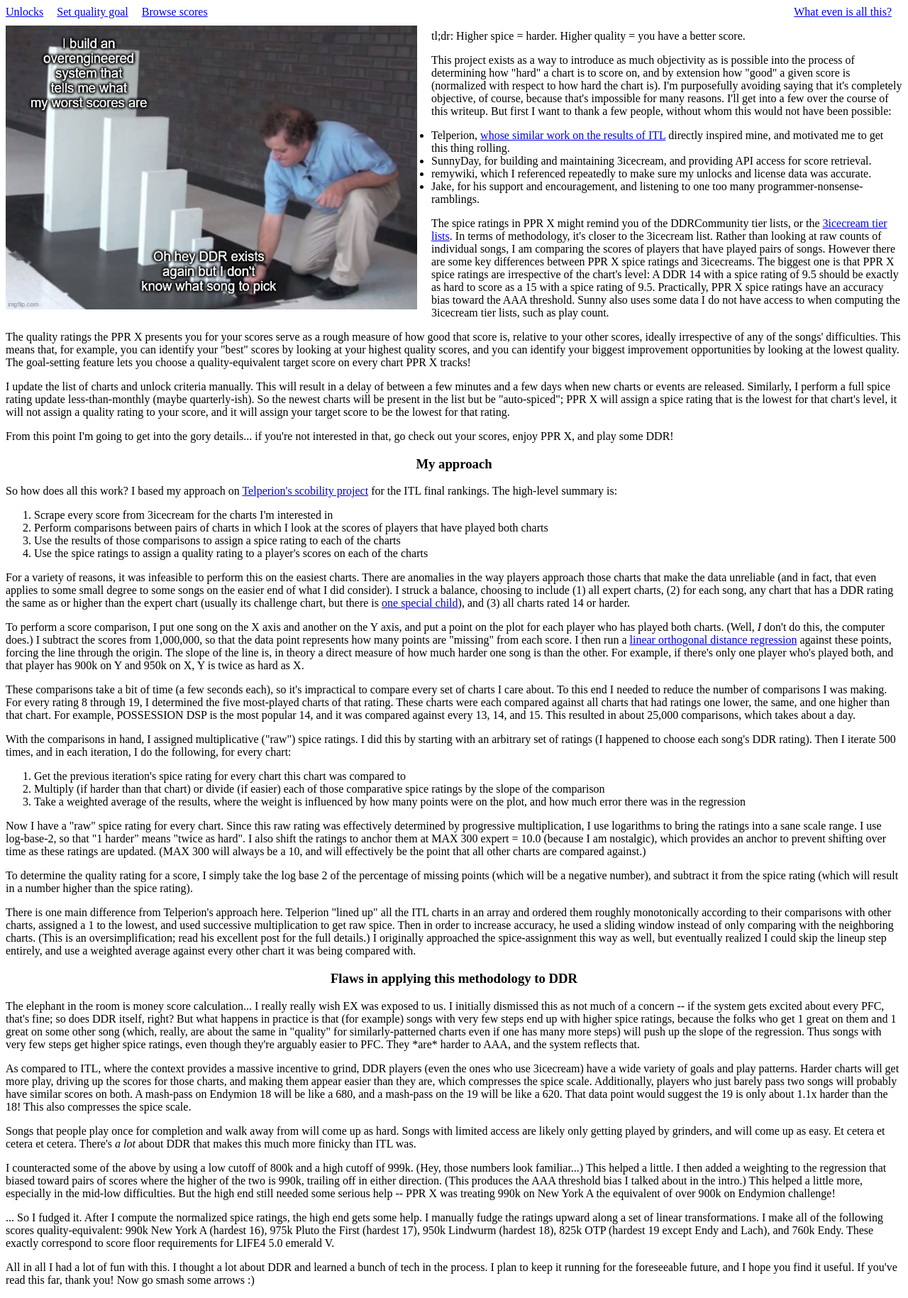
After one commit to rrwoods/pprx, a Django app: page /scorebrowser/hello in a window 1280 px wide. The commit adds this page. Shown: the whole page at 71% size. Run offline with Django 3.2, Linux system fonts and the light colour scheme; parts of the project's set-up code (start-up, migrations or seed data) failed here and were passed over.

Commit message:
Hello dot html

```diff
--- a/pprxweb/scorebrowser/static/styles.css
+++ b/pprxweb/scorebrowser/static/styles.css
@@ -1,13 +1,18 @@
 .navbar-main {
 	margin-bottom: 10px;
+}
+
+.navbar-extra {
+	float: right;
 }
 
 .navbar-link {
 	padding-right: 15px;
 }
 
-.visibility-options {
-	padding-right: 15px;
+.floating-image {
+	float: left;
+	padding: 0 20px 20px 0;
 }
 
 .inline-form {
--- a/pprxweb/scorebrowser/templates/scorebrowser/base.html
+++ b/pprxweb/scorebrowser/templates/scorebrowser/base.html
@@ -10,9 +10,14 @@
 	</head>
 	<body>
 		<div class="navbar-main">
-			<span class="navbar-link"><a href="{% url 'unlocks' %}">Unlocks</a></span>
-			<span class="navbar-link"><a href="{% url 'goals' %}">Set quality goal</a></span>
-			<span class="navbar-link"><a href="{% url 'scores' %}">Browse scores</a></span>
+			<span class>
+				<span class="navbar-link"><a href="{% url 'unlocks' %}">Unlocks</a></span>
+				<span class="navbar-link"><a href="{% url 'goals' %}">Set quality goal</a></span>
+				<span class="navbar-link"><a href="{% url 'scores' %}">Browse scores</a></span>
+			</span>
+			<span class="navbar-extra">
+				<span class="navbar-link"><a href="{% url 'hello' %}">What even is all this?</a></span>
+			</span>
 		</div>
 		{% block content %}{% endblock %}
 	</body>
--- /dev/null
+++ b/pprxweb/scorebrowser/templates/scorebrowser/hello.html
@@ -0,0 +1,47 @@
+{% extends "scorebrowser/base.html" %}
+{% load static %}
+
+{% block content %}
+	<div class="floating-image"><img src="{% static 'meme.jpg' %}" width=580 height=400></div>
+	<div>
+		<p>tl;dr:  Higher spice = harder.  Higher quality = you have a better score.</p>
+		<p>This project exists as a way to introduce as much objectivity as is possible into the process of determining how "hard" a chart is to score on, and by extension how "good" a given score is (normalized with respect to how hard the chart is).  I'm purposefully avoiding saying that it's completely objective, of course, because that's impossible for many reasons.  I'll get into a few over the course of this writeup.  But first I want to thank a few people, without whom this would not have been possible:</p>
+		<ul>
+			<li>Telperion, <a href="https://telp.work/2022/08/01/scobility/">whose similar work on the results of ITL</a> directly inspired mine, and motivated me to get this thing rolling.</li>
+			<li>SunnyDay, for building and maintaining 3icecream, and providing API access for score retrieval.</li>
+			<li>remywiki, which I referenced repeatedly to make sure my unlocks and license data was accurate.</li>
+			<li>Jake, for his support and encouragement, and listening to one too many programmer-nonsense-ramblings.</li>
+		</ul>
+		<p>The spice ratings in PPR X might remind you of the DDRCommunity tier lists, or the <a href="https://3icecream.com/difficulty_list/15">3icecream tier lists</a>.  In terms of methodology, it's closer to the 3icecream list.  Rather than looking at raw counts of individual songs, I am comparing the scores of players that have played pairs of songs.  However there are some key differences between PPR X spice ratings and 3icecreams.  The biggest one is that PPR X spice ratings are irrespective of the chart's level:  A DDR 14 with a spice rating of 9.5 should be exactly as hard to score as a 15 with a spice rating of 9.5.  Practically, PPR X spice ratings have an accuracy bias toward the AAA threshold.  Sunny also uses some data I do not have access to when computing the 3icecream tier lists, such as play count.</p>
+		<p>The quality ratings the PPR X presents you for your scores serve as a rough measure of how good that score is, relative to your other scores, ideally irrespective of any of the songs' difficulties.  This means that, for example, you can identify your "best" scores by looking at your highest quality scores, and you can identify your biggest improvement opportunities by looking at the lowest quality.  The goal-setting feature lets you choose a quality-equivalent target score on every chart PPR X tracks!</p>
+		<p>I update the list of charts and unlock criteria manually.  This will result in a delay of between a few minutes and a few days when new charts or events are released.  Similarly, I perform a full spice rating update less-than-monthly (maybe quarterly-ish). So the newest charts will be present in the list but be "auto-spiced"; PPR X will assign a spice rating that is the lowest for that chart's level, it will not assign a quality rating to your score, and it will assign your target score to be the lowest for that rating.
+		<p>From this point I'm going to get into the gory details... if you're not interested in that, go check out your scores, enjoy PPR X, and play some DDR!</p>
+		<h3><center>My approach</center></h3>
+		<p>So how does all this work?  I based my approach on <a href="https://telp.work/2022/08/01/scobility/">Telperion's scobility project</a> for the ITL final rankings.  The high-level summary is:</p>
+		<ol>
+			<li>Scrape every score from 3icecream for the charts I'm interested in</li>
+			<li>Perform comparisons between pairs of charts in which I look at the scores of players that have played both charts</li>
+			<li>Use the results of those comparisons to assign a spice rating to each of the charts</li>
+			<li>Use the spice ratings to assign a quality rating to a player's scores on each of the charts</li>
+		</ol>
+		<p>For a variety of reasons, it was infeasible to perform this on the easiest charts.  There are anomalies in the way players approach those charts that make the data unreliable (and in fact, that even applies to some small degree to some songs on the easier end of what I did consider).  I struck a balance, choosing to include (1) all expert charts, (2) for each song, any chart that has a DDR rating the same as or higher than the expert chart (usually its challenge chart, but there is <a href="https://3icecream.com/ddr/song_details/bq1O60D90Qbb6iPoi90Ii9olQOIO0Ib1">one special child</a>), and (3) all charts rated 14 or harder.</p>
+		<p>To perform a score comparison, I put one song on the X axis and another on the Y axis, and put a point on the plot for each player who has played both charts.  (Well, <i>I</i> don't do this, the computer does.)  I subtract the scores from 1,000,000, so that the data point represents how many points are "missing" from each score.  I then run a <a href="https://en.wikipedia.org/wiki/Deming_regression">linear orthogonal distance regression</a> against these points, forcing the line through the origin.  The slope of the line is, in theory a direct measure of how much harder one song is than the other.  For example, if there's only one player who's played both, and that player has 900k on Y and 950k on X, Y is twice as hard as X.</p>
+		<p>These comparisons take a bit of time (a few seconds each), so it's impractical to compare every set of charts I care about.  To this end I needed to reduce the number of comparisons I was making.  For every rating 8 through 19, I determined the five most-played charts of that rating.  These charts were each compared against all charts that had ratings one lower, the same, and one higher than that chart.  For example, POSSESSION DSP is the most popular 14, and it was compared against every 13, 14, and 15.  This resulted in about 25,000 comparisons, which takes about a day.</p>
+		<p>With the comparisons in hand, I assigned multiplicative ("raw") spice ratings.  I did this by starting with an arbitrary set of ratings (I happened to choose each song's DDR rating).  Then I iterate 500 times, and in each iteration, I do the following, for every chart:</p>
+		<ol>
+			<li>Get the previous iteration's spice rating for every chart this chart was compared to</li>
+			<li>Multiply (if harder than that chart) or divide (if easier) each of those comparative spice ratings by the slope of the comparison</li>
+			<li>Take a weighted average of the results, where the weight is influenced by how many points were on the plot, and how much error there was in the regression</li>
+		</ol>
+		<p>Now I have a "raw" spice rating for every chart.  Since this raw rating was effectively determined by progressive multiplication, I use logarithms to bring the ratings into a sane scale range.  I use log-base-2, so that "1 harder" means "twice as hard".  I also shift the ratings to anchor them at MAX 300 expert = 10.0 (because I am nostalgic), which provides an anchor to prevent shifting over time as these ratings are updated.  (MAX 300 will always be a 10, and will effectively be the point that all other charts are compared against.)</p>
+		<p>To determine the quality rating for a score, I simply take the log base 2 of the percentage of missing points (which will be a negative number), and subtract it from the spice rating (which will result in a number higher than the spice rating).</p>
+		<p>There is one main difference from Telperion's approach here.  Telperion "lined up" all the ITL charts in an array and ordered them roughly monotonically according to their comparisons with other charts, assigned a 1 to the lowest, and used successive multiplication to get raw spice.  Then in order to increase accuracy, he used a sliding window instead of only comparing with the neighboring charts.  (This is an oversimplification; read his excellent post for the full details.)  I originally approached the spice-assignment this way as well, but eventually realized I could skip the lineup step entirely, and use a weighted average against every other chart it was being compared with.</p>
+		<h3><center>Flaws in applying this methodology to DDR</center></h3>
+		<p>The elephant in the room is money score calculation... I really really wish EX was exposed to us.  I initially dismissed this as not much of a concern -- if the system gets excited about every PFC, that's fine; so does DDR itself, right?  But what happens in practice is that (for example) songs with very few steps end up with higher spice ratings, because the folks who get 1 great on them and 1 great on some other song (which, really, are about the same in "quality" for similarly-patterned charts even if one has many more steps) will push up the slope of the regression.  Thus songs with very few steps get higher spice ratings, even though they're arguably easier to PFC.  They *are* harder to AAA, and the system reflects that.</p>
+		<p>As compared to ITL, where the context provides a massive incentive to grind, DDR players (even the ones who use 3icecream) have a wide variety of goals and play patterns.  Harder charts will get more play, driving up the scores for those charts, and making them appear easier than they are, which compresses the spice scale.  Additionally, players who just barely pass two songs will probably have similar scores on both.  A mash-pass on Endymion 18 will be like a 680, and a mash-pass on the 19 will be like a 620.  That data point would suggest the 19 is only about 1.1x harder than the 18!  This also compresses the spice scale.</p>
+		<p>Songs that people play once for completion and walk away from will come up as hard.  Songs with limited access are likely only getting played by grinders, and will come up as easy.  Et cetera et cetera et cetera.  There's <i>a lot</i> about DDR that makes this much more finicky than ITL was.</p>
+		<p>I counteracted some of the above by using a low cutoff of 800k and a high cutoff of 999k.  (Hey, those numbers look familiar...)  This helped a little.  I then added a weighting to the regression that biased toward pairs of scores where the higher of the two is 990k, trailing off in either direction.  (This produces the AAA threshold bias I talked about in the intro.)  This helped a little more, especially in the mid-low difficulties.  But the high end still needed some serious help -- PPR X was treating 990k on New York A the equivalent of over 900k on Endymion challenge!</p>
+		<p>... So I fudged it.  After I compute the normalized spice ratings, the high end gets some help.  I manually fudge the ratings upward along a set of linear transformations.  I make all of the following scores quality-equivalent:  990k New York A (hardest 16), 975k Pluto the First (hardest 17), 950k Lindwurm (hardest 18), 825k OTP (hardest 19 except Endy and Lach), and 760k Endy.  These exactly correspond to score floor requirements for LIFE4 5.0 emerald V.</p>
+		<p>All in all I had a lot of fun with this.  I thought a lot about DDR and learned a bunch of tech in the process.  I plan to keep it running for the foreseeable future, and I hope you find it useful.  If you've read this far, thank you!  Now go smash some arrows :)</p>
+	</div>
+{% endblock %}
--- a/pprxweb/scorebrowser/urls.py
+++ b/pprxweb/scorebrowser/urls.py
@@ -10,4 +10,6 @@ urlpatterns = [
 	path('update_unlock', views.update_unlock, name='update_unlock'),
 	path('goals', views.goals, name='goals'),
 	path('set_goal', views.set_goal, name='set_goal'),
+
+	path('hello', views.hello, name='hello'),
 ]
--- a/pprxweb/scorebrowser/views.py
+++ b/pprxweb/scorebrowser/views.py
@@ -8,6 +8,9 @@ from .models import *
 import json
 import math
 import requests
+
+def hello(request):
+	return render(request, 'scorebrowser/hello.html')
 
 def landing(request):
 	return render(request, 'scorebrowser/landing.html', {'client_id': settings.CLIENT_ID, 'fresh_user': 'player_id' not in request.session})
```
Also changed, not shown: pprxweb/scorebrowser/templates/scorebrowser/charts.html (deleted, +0 -16 lines), pprxweb/scorebrowser/static/meme.jpg (added).
